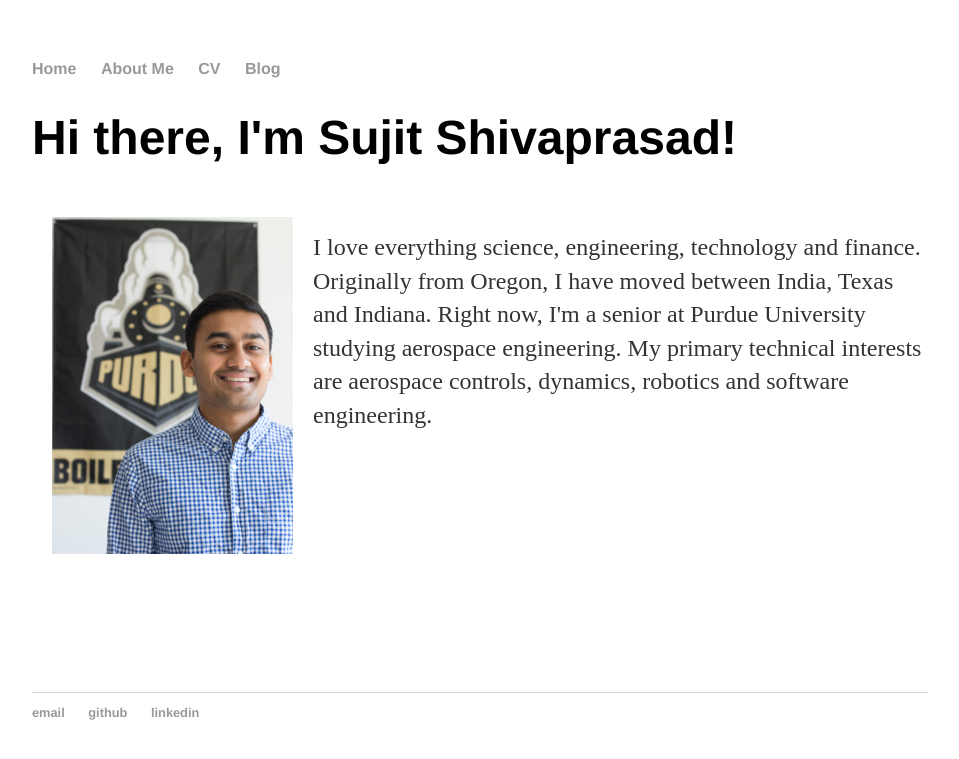
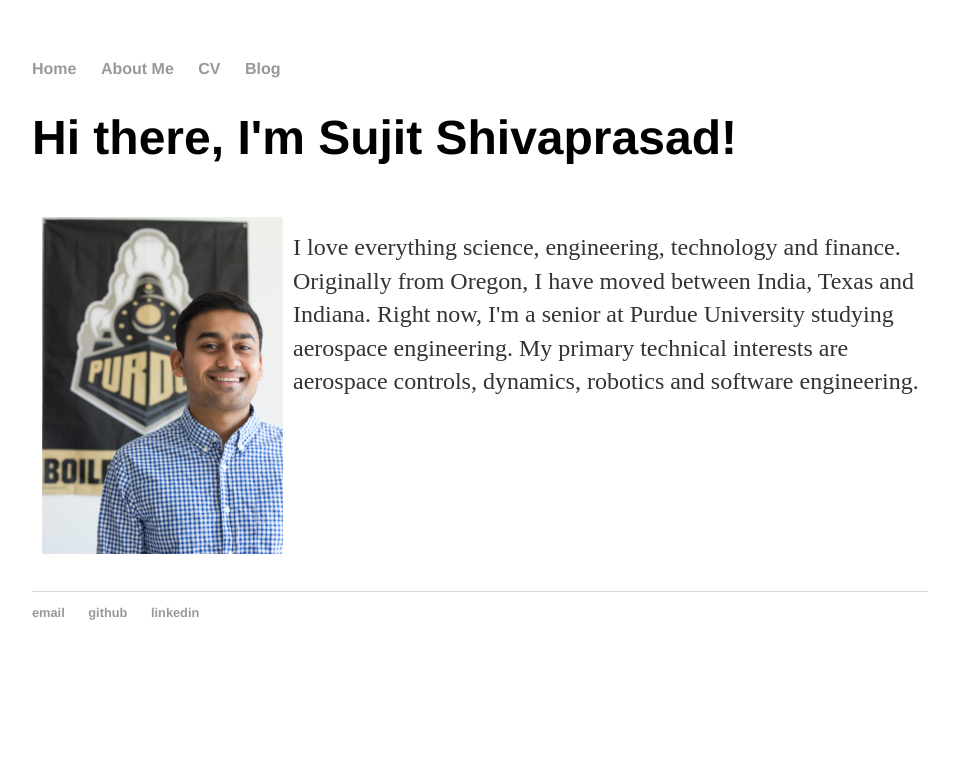
Before and after one commit to sujitshivaprasad/sujitshivaprasad.github.io, a Jekyll site: the page built from index.html, in a window 1280 px wide. Shown: the top 759 px of the page, without its empty margins (160-1119 px from the left). Built offline with Jekyll 4.4.1, drawn with Linux system fonts in a browser that asks for light colours.

```diff
--- a/index.html
+++ b/index.html
@@ -4,7 +4,7 @@
 ---
 <div class="blurb">
 	<h1>Hi there, I'm Sujit Shivaprasad!</h1>
-	<p><img src="img/me.png" alt="Sujit Shivaprasad" align="left" hspace="20" vspace="20"/>
+	<p><img src="img/me.png" alt="Sujit Shivaprasad" align="left" hspace="10" vspace="20"/>
 	<br>
 	I love everything science, engineering, technology and finance.
 	Originally from Oregon, I have moved between India, Texas and Indiana. Right now, I'm a senior at Purdue University studying aerospace engineering. My primary technical interests are aerospace controls, dynamics, robotics and software engineering.
@@ -14,7 +14,5 @@
 	<br>
 	<br>
 	<br>
-	<br>
-	<br>
 	</p>
 </div><!-- /.blurb -->
```
